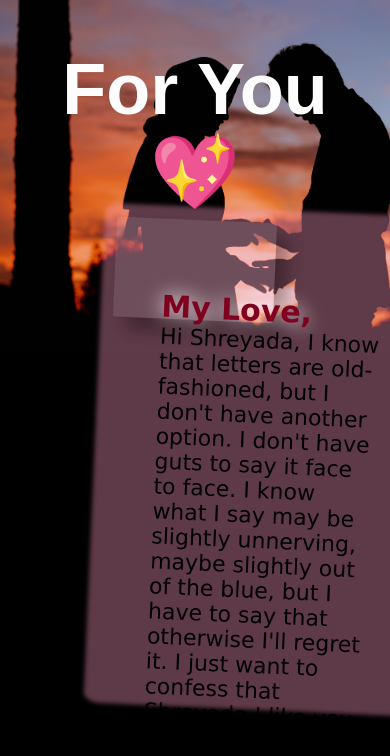
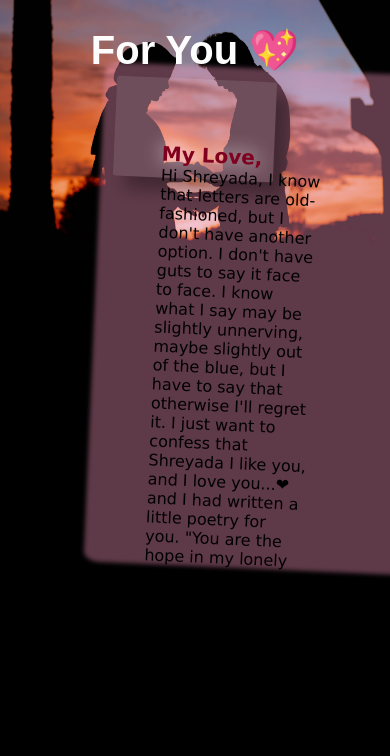
Before and after one commit to sohamjadhav0412/propose, a plain HTML site: page new.html in a window 390 px wide. Shown: the top 756 px of the page. Drawn offline with Linux system fonts and the light colour scheme.

Commit message:
first commit

```diff
--- a/new.css
+++ b/new.css
@@ -112,3 +112,48 @@ p {
 
   text-shadow: 0 0 20px rgb(255, 255, 255);
 }
+
+/* Responsive adjustments */
+@media (max-width: 768px) {
+  h1 {
+    font-size: 3em;
+  }
+
+  .mail_stamp {
+    width: 80px;
+  }
+
+  p span {
+    font-size: 24px;
+  }
+
+  p {
+    font-size: 18px;
+  }
+
+  .ullu {
+    font-size: 20px;
+  }
+}
+
+@media (max-width: 480px) {
+  h1 {
+    font-size: 2.5em;
+  }
+
+  .mail_stamp {
+    width: 60px;
+  }
+
+  p span {
+    font-size: 20px;
+  }
+
+  p {
+    font-size: 16px;
+  }
+
+  .ullu {
+    font-size: 18px;
+  }
+}
```
